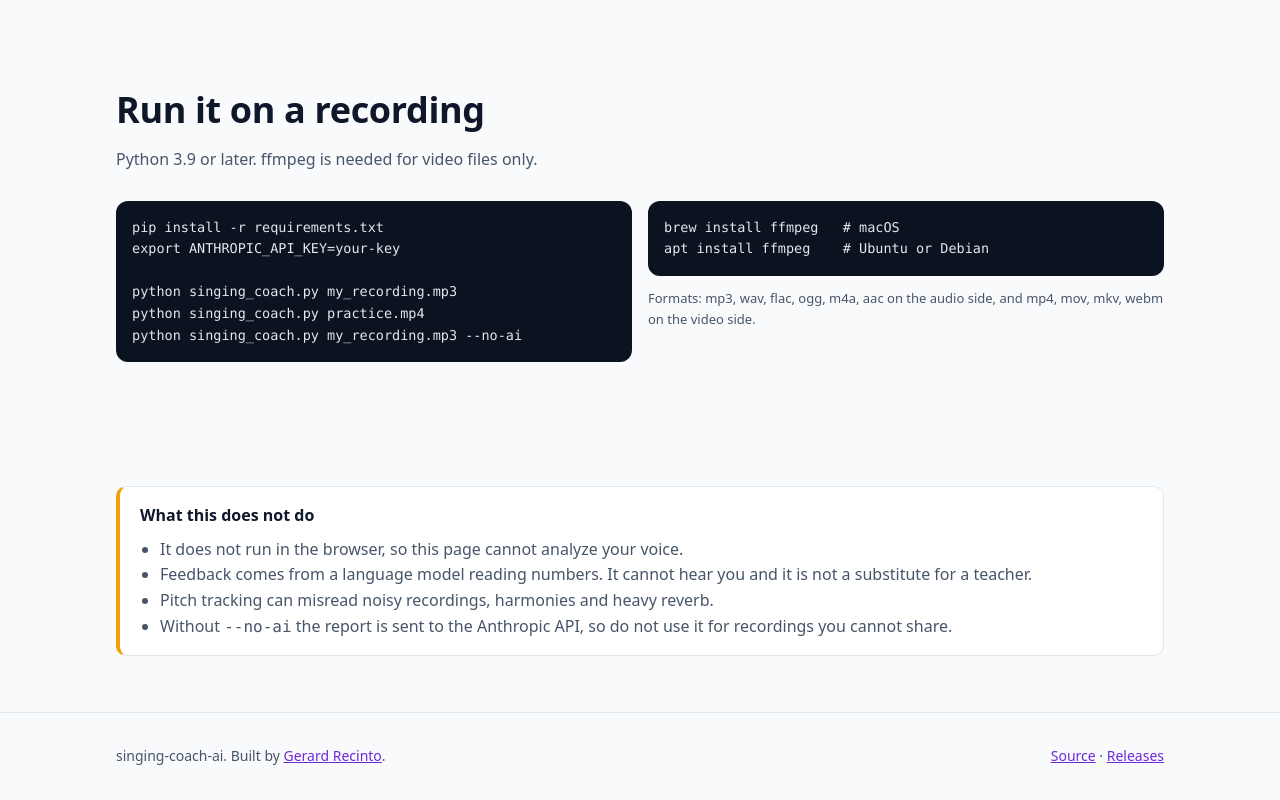
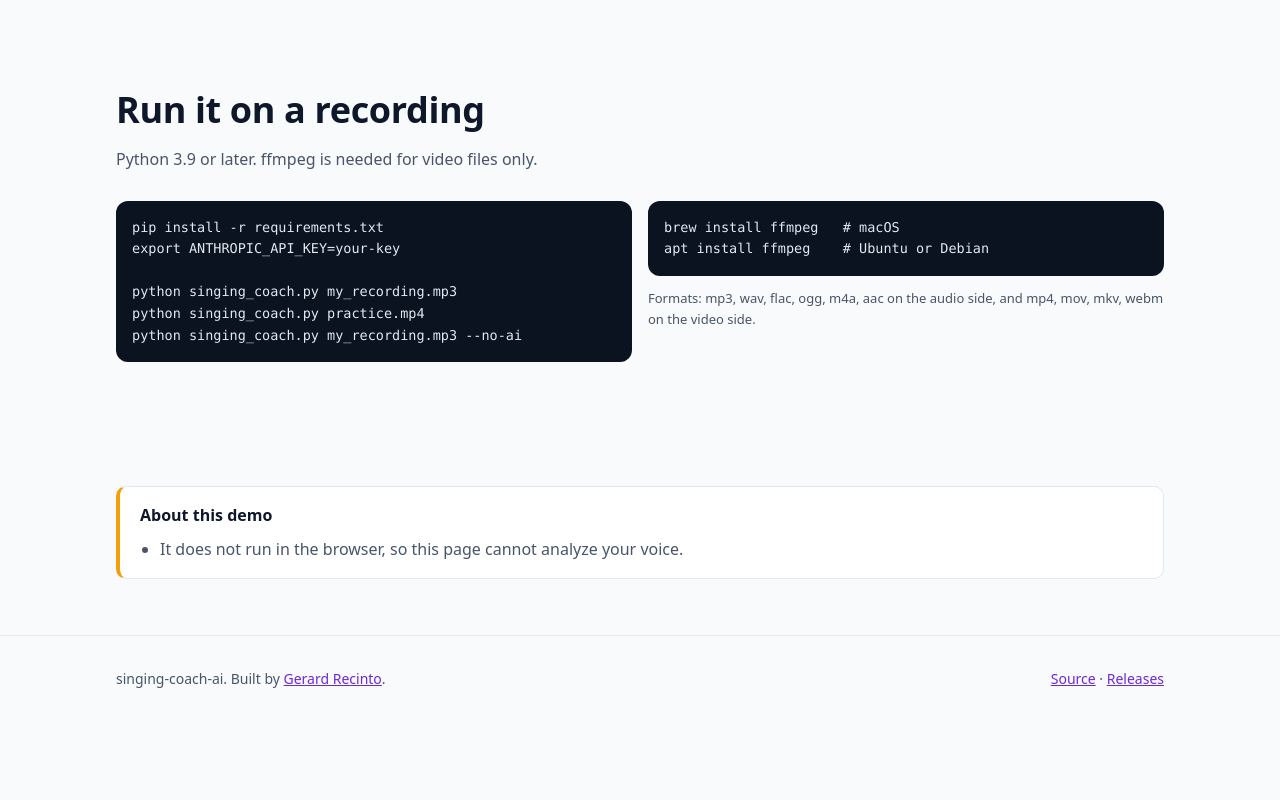
Before and after one commit to gerardrecinto/singing-coach-ai, a plain HTML site: page site/index.html in a window 1280 px wide. Shown: the part 1945-2745 px from the top of the page. After the commit the page ends 2668 px from the top, so only its background shows below. Drawn offline with Linux system fonts and the light colour scheme.

Commit message:
Lead with what the project does and keep limits in the docs (#26)
Drop the unprompted limits and not-proven blocks from the README and
site. Notes that prevent a wrong assumption stay: compliance, demo
labels and safety warnings.

Thanks,
Gerard

```diff
--- a/site/index.html
+++ b/site/index.html
@@ -178,12 +178,9 @@ apt install ffmpeg    # Ubuntu or Debian</pre>
 
 <section><div class="wrap">
   <div class="limits">
-    <strong>What this does not do</strong>
+    <strong>About this demo</strong>
     <ul>
       <li>It does not run in the browser, so this page cannot analyze your voice.</li>
-      <li>Feedback comes from a language model reading numbers. It cannot hear you and it is not a substitute for a teacher.</li>
-      <li>Pitch tracking can misread noisy recordings, harmonies and heavy reverb.</li>
-      <li>Without <code>--no-ai</code> the report is sent to the Anthropic API, so do not use it for recordings you cannot share.</li>
     </ul>
   </div>
 </div></section>
```
